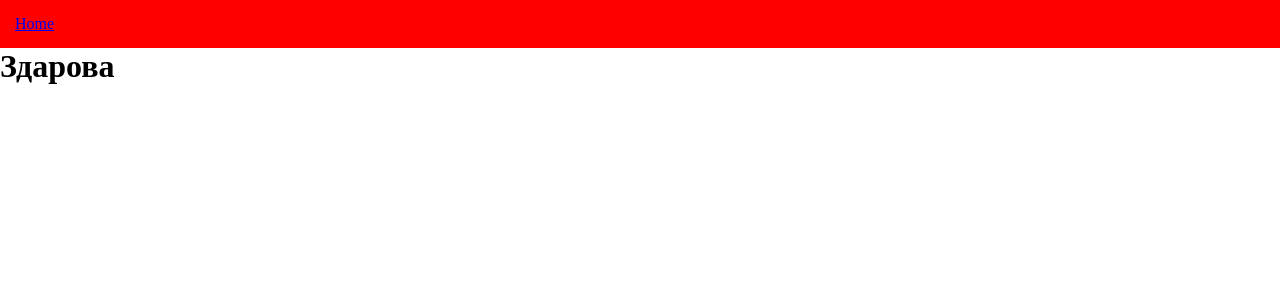
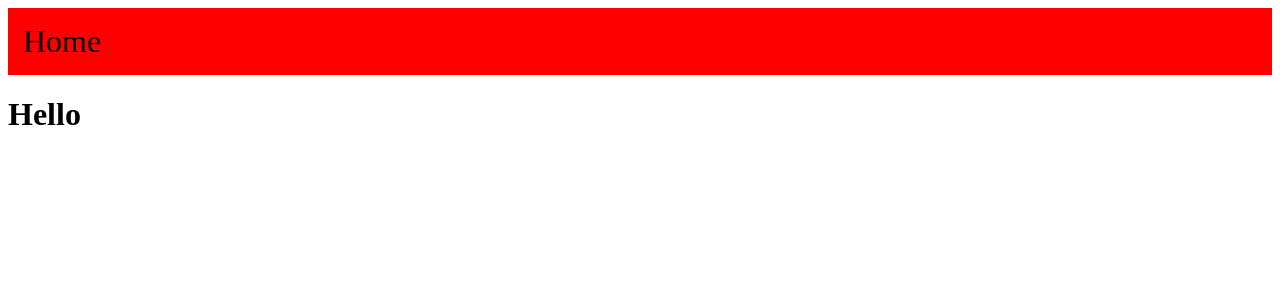
Before and after one commit to NoProblemmm/next-project, a Next.js app: page / in a window 1280 px wide. Shown: the top 300 px of the page. Built offline with nearby package versions, Linux system fonts and the light colour scheme.

Commit message:
refactoring

```diff
--- /dev/null
+++ b/components/link/A.module.css
@@ -0,0 +1,17 @@
+.title {
+  font-size: 2rem;
+  margin: 0;
+  padding: 0;
+  transition: all 0.5s;
+}
+
+.link {
+  text-decoration: none;
+  color: black;
+  display: flex;
+}
+
+.title:hover {
+  transform: scale(1.1);
+  border-bottom: 1px solid black;
+}
--- /dev/null
+++ b/components/link/A.tsx
@@ -0,0 +1,14 @@
+import Link from "next/link";
+import style from "./A.module.css";
+type TLink = {
+  link: string;
+  title?: string;
+};
+const A = ({ link, title }: TLink) => {
+  return (
+    <Link className={style.link} href={link}>
+      <p className={style.title}>{title}</p>
+    </Link>
+  );
+};
+export default A;
--- a/pages/index.tsx
+++ b/pages/index.tsx
@@ -1,6 +1,7 @@
 import Head from "next/head";
 import Link from "next/link";
 import React from "react";
+import A from "../components/link/A";
 
 const Index: React.FC = () => {
   return (
@@ -10,9 +11,9 @@ const Index: React.FC = () => {
       </Head>
       <div>
         <div className="nav">
-          <Link href="/home">Home</Link>
+          <A link="/home" title="Home" />
         </div>
-        <h1>Здарова</h1>
+        <h1>Hello</h1>
         <style jsx>
           {`
             .nav {
```
Also changed, not shown: pages/app.tsx (renamed from pages/_app.tsx).
